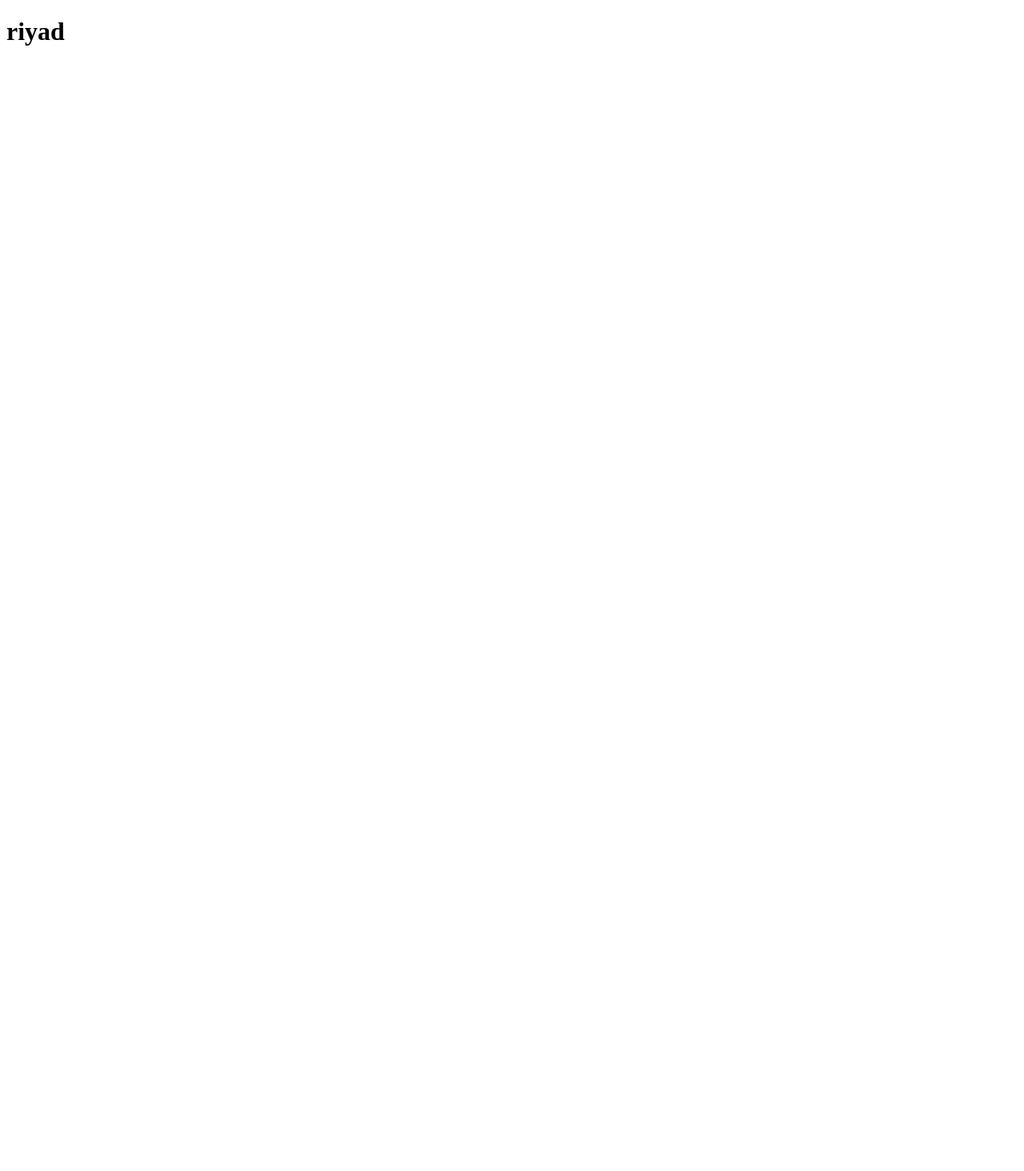
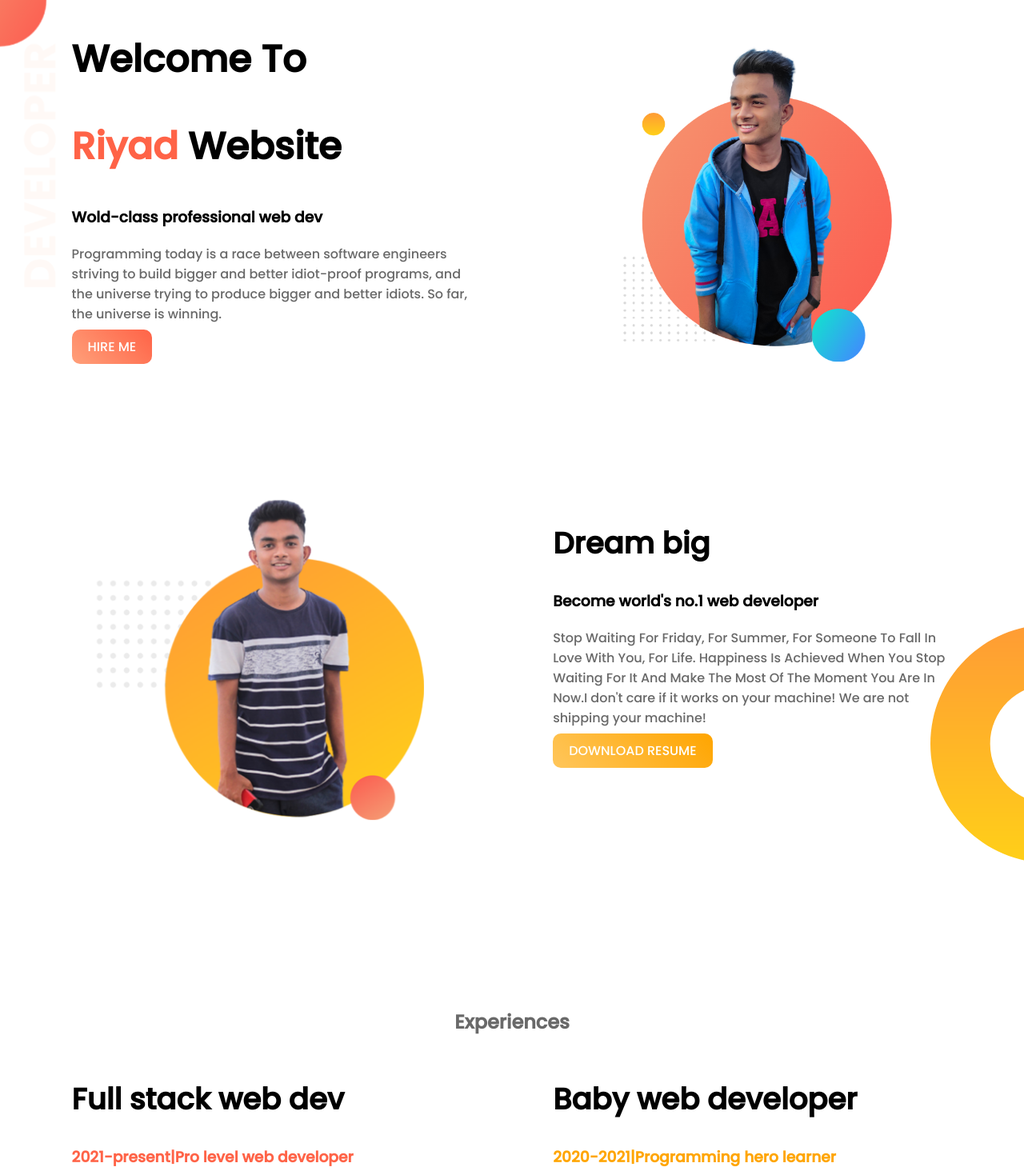
Before and after one commit to Riyad9363/web-portfolio, a plain HTML site: page index.html in a window 1280 px wide. Shown: the top 1464 px of the page at 80% size. Before the commit the page ends 800 px from the top, so only its background shows below. Drawn offline with Linux system fonts and the light colour scheme.

Commit message:
adding some section

```diff
--- a/index.html
+++ b/index.html
@@ -3,9 +3,52 @@
 <head>
     <meta charset="UTF-8">
     <meta name="viewport" content="width=device-width, initial-scale=1.0">
-    <title>Document</title>
+    <title>Riyad web developer</title>
+    <link rel="stylesheet" href="style.css">
+    <link rel="preconnect" href="https://fonts.gstatic.com">
+<link href="https://fonts.googleapis.com/css2?family=Poppins:wght@500&display=swap" rel="stylesheet">
 </head>
 <body>
-    <h1>riyad</h1>
+    <section class="top-banner">
+    <div class="half-width">
+    <h1 style="font-size: 47px;">Welcome To</h1>
+    <h1 style="font-size: 47px;"><span class="name-highlight">Riyad</span> Website</h1>
+    <h3> Wold-class professional web dev</h3>
+    <p>Programming today is a race between software engineers striving to build bigger and better idiot-proof programs, and the universe trying to produce bigger and better idiots. So far, the universe is winning.</p>
+    <a target="_blank" class="link-button" href="https://www.linkedin.com/in/shahria-hussain-riyad-8b67571b6/">HIRE ME</a>
+    </div>
+
+    <div class="half-width">
+        <img src="images/custom-pic.png" alt="" srcset="">
+    </div>
+</section>
+
+
+<section class="dream-area">
+    <div class="half-width">
+        <img  src="images/prfile2.png" alt="" srcset="">
+    </div>
+    <div class="half-width">
+        <h2 style="size:60px;">Dream big</h2>
+        <h3 class="my-dream">Become world's no.1 web developer</h3>
+        <p> Stop Waiting For Friday, For Summer, For Someone To Fall In Love With You, For Life. Happiness Is Achieved When You Stop Waiting For It And Make The Most Of The Moment You Are In Now.I don't care if it works on your machine! We are not shipping your machine!</p>
+        <a target="_blank" class="cv-button" href="https://shriyad.xyz/">DOWNLOAD RESUME</a>
+    </div>
+</section>
+<section class="experiance-area">
+    <h2 class="third-title">Experiences</h2>
+    <div class="half-width">
+        <h2>Full stack web dev</h2>
+        <h3><span style="color: tomato;"> 2021-present|Pro level web developer</span></h3>
+        <p>Front-end developers (also known as client-side development) use a variety of programming languages and frameworks such as HTML, CSS and JavaScript to build the exterior look and features of a site.But now i am a full stack web developer</p>
+      </div>
+      <div class="half-width">
+          <h2> Baby web developer</h2>
+          <h3><span style="color: orange;"> 2020-2021|Programming hero learner</span></h3>
+          <p>Web developers learn by doing. Set up a Github account and push code to the site. An active Github profile can get the attention of employers searching through stacks of resumes, and demonstrates not only what a candidate does to solve programming issues.</p>
+      </div>
+</section>
+
+
 </body>
 </html>
--- a/style.css
+++ b/style.css
@@ -0,0 +1,62 @@
+body{
+    font-family: 'Poppins', sans-serif;
+    padding: 0px;
+    margin: 0px;
+
+}
+}
+h1{
+    font-size: 50px;
+}
+.name-highlight{
+    color:tomato
+}
+.half-width{
+    width: 40%;
+    float: left;
+    margin-left: 5%;
+    padding-left: 2%;
+}
+.half-width img{
+    width: 100%;
+    margin-bottom: 20px;
+}
+.top-banner{
+    background-image: url("images/top-banner.png");
+    background-repeat: no-repeat;
+}
+section{
+    height: 500px;
+    padding-bottom: 120px;
+}
+.link-button{
+    text-decoration: none;
+    padding: 10px 20px;
+    background-image: linear-gradient( 45deg, lightsalmon, tomato);
+    color: white;
+    border-radius: 10px;
+}
+.half-width h2{
+    font-size: 37px;
+}
+.cv-button{
+    text-decoration: none;
+    padding: 10px 20px;
+    color: white;
+    background-image: linear-gradient(45deg, rgb(255, 198, 91), orange);
+    border-radius: 10px;
+
+}
+
+p{
+    color: dimgray;
+}
+.dream-area{
+    background-image: url(images/dream-bg.png);
+    background-repeat: no-repeat;
+    background-position: right;
+}
+.third-title{
+    text-align: center;
+    color: dimgray;
+}
```
Also changed, not shown: images/custom-pic.png (added), images/my-first-pic.png (added), images/my-pic-2.png (added), images/prfile2.png (added), images/yello-pic.png (added), my-pic-22.png (added), 1 other file.
